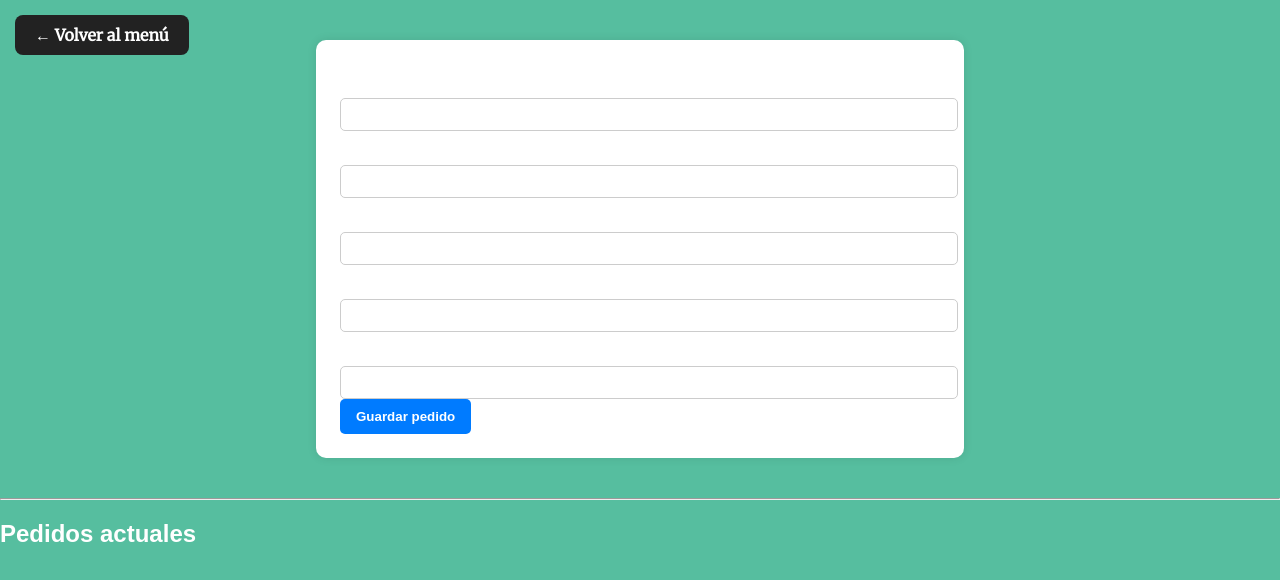
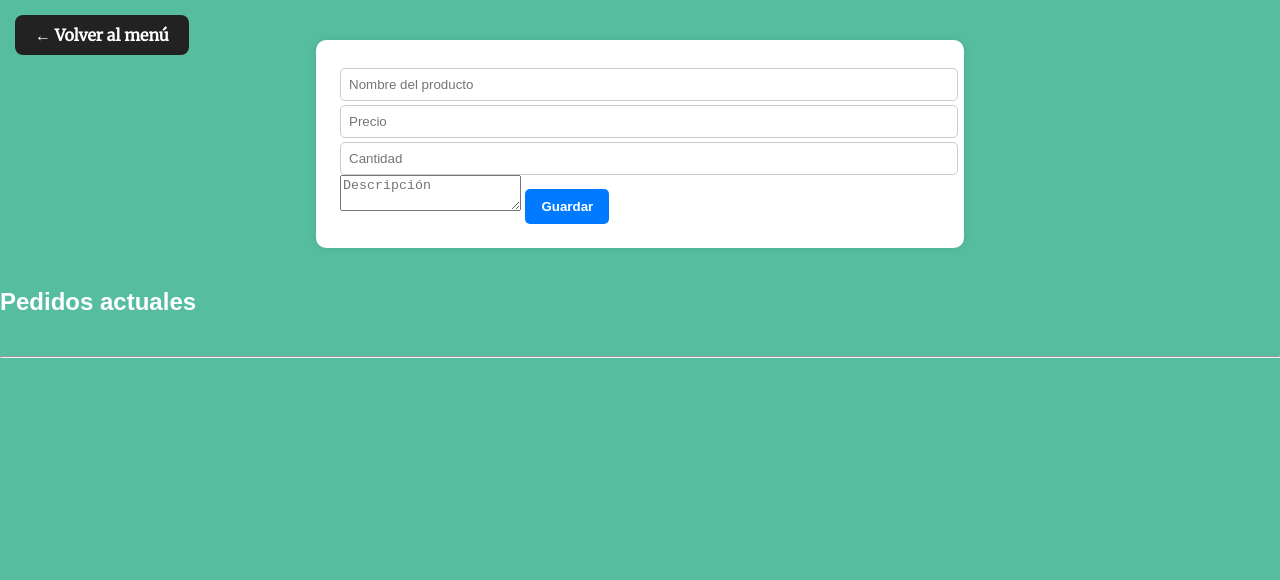
Before and after one commit to MaximaSol17/proyecto-final, a plain HTML site: page frontend/pedidos-formulario.html in a window 1280 px wide. Drawn offline with Linux system fonts and the light colour scheme; a web font is replaced by a local one.

Commit message:
actualización del formulario de pedido

```diff
--- a/frontend/pedidos-formulario.html
+++ b/frontend/pedidos-formulario.html
@@ -11,46 +11,21 @@
     </head>
     <body>
         <form id="formpedido">
+            <input type="hidden" id="id">
+            <input type="text" id="nombre_producto" placeholder="Nombre del producto" required>
+            <input type="number" id="precio" placeholder="Precio" required>
+            <input type="number" id="cantidad" placeholder="Cantidad" required>
+            <textarea id="descripcion" placeholder="Descripción"></textarea>
+            <button type="submit">Guardar</button>
+        </form>
 
-            <input type="hidden" id="id" name="id">
-
-            <label for="reserva_id">
-                ID de reserva
-            </label>
-            <input type="number" id="reserva_id" name="reserva_id" required>
-
-            <label for="nombre_producto">
-                Nombre del Producto
-            </label>
-            <input type="text" id="nombre_producto" name="nombre_producto" required>
-
-            <label for="descripcion">
-                descripcion
-            </label>
-            <input type="text" id="descripcion" name="descripcion" required>
-
-            <label for="precio">
-                Precio
-            </label>
-            <input type="number" id="precio" name="precio" required>
-
-            <label for="cantidad">
-                Cantidad
-            </label>
-            <input type="number" id="cantidad" name="cantidad" required>
-
-            <button type="submit">
-                Guardar pedido
-            </button>
-
-        </form>
-        <script src="pedidos.js"></script>
-        <hr>
         <h2>
             Pedidos actuales
         </h2>
         <div id="lista-pedidos"></div>
 
+        <script src="pedidos.js"></script>
+        <hr>
     </body>
     <a href="pedidos.html" class="boton-volver">← Volver al menú</a>
 </html>
```
